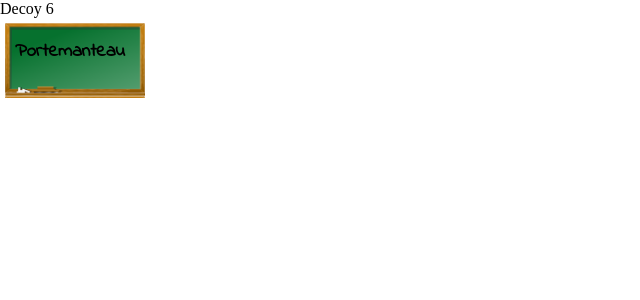
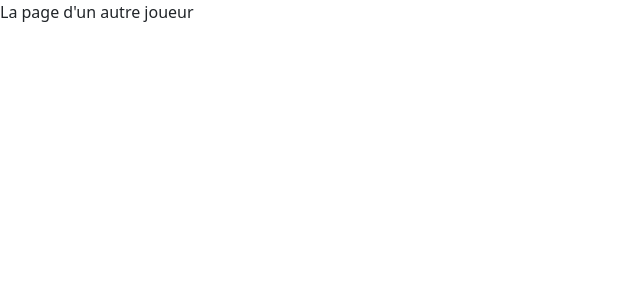
Before and after one commit to vvoix/decoy-6, a React (Create React App) app in the folder decoy6/: page /autre in a window 1280 px wide. Shown: the top 300 px of the page, without its empty margins (0-640 px from the left). Built offline with nearby package versions, Linux system fonts and the light colour scheme.

Commit message:
Navigation

```diff
--- a/decoy6/package.json
+++ b/decoy6/package.json
@@ -6,8 +6,10 @@
     "@testing-library/jest-dom": "^5.15.0",
     "@testing-library/react": "^11.2.7",
     "@testing-library/user-event": "^12.8.3",
+    "bootstrap": "^5.1.3",
     "node-sass": "^6.0.1",
     "react": "^17.0.2",
+    "react-bootstrap": "^2.0.2",
     "react-dom": "^17.0.2",
     "react-router-dom": "^6.0.1",
     "react-scripts": "4.0.3",
--- a/decoy6/src/App.js
+++ b/decoy6/src/App.js
@@ -1,10 +1,10 @@
-import Word from './components/Word';
+import Navigation from './components/Navigation';
 
 function App() {
   return (
     <div>
-      Decoy 6
-      <Word mot="Portemanteau" />
+      <Navigation />
+      <h1>Element App</h1>
     </div>
   );
 }
--- a/decoy6/src/components/Word.css
+++ b/decoy6/src/components/Mot.css
@@ -1,6 +1,6 @@
 @import url('https://fonts.googleapis.com/css2?family=Indie+Flower&display=swap');
 
-.word {
+.mot {
   width: 120px;
   height: 50px;
   margin: 5px;
--- /dev/null
+++ b/decoy6/src/components/Navigation.jsx
@@ -0,0 +1,46 @@
+import React from 'react';
+import { Outlet, Link } from 'react-router-dom';
+import { Nav } from 'react-bootstrap';
+import { Navbar } from 'react-bootstrap';
+import { NavDropdown } from 'react-bootstrap';
+import { Container } from 'react-bootstrap';
+
+const Navigation = () => {
+  return (
+    <div>
+      <nav
+        style={{
+          borderBottom: 'solid 1px',
+          paddingBottom: '1rem',
+        }}
+      >
+        <Link to="/autre">Autre</Link> | <Link to="/maitre">Maitre</Link>
+      </nav>
+    </div>
+  );
+};
+
+export default Navigation;
+
+{
+  /* <Navbar bg="light" expand="lg">
+  <Container>
+    <Navbar.Brand href="#home">Wordlet</Navbar.Brand>
+    <Navbar.Toggle aria-controls="basic-navbar-nav" />
+    <Navbar.Collapse id="basic-navbar-nav">
+      <Nav className="me-auto">
+        <Nav.Link href="#home">Home</Nav.Link>
+        <Nav.Link href="#link">Link</Nav.Link>
+        <NavDropdown title="Decoy 6" id="basic-nav-dropdown">
+          <NavDropdown.Item href="#action/3.1">Règles</NavDropdown.Item>
+          <NavDropdown.Item href="#action/3.2">Joueur maître</NavDropdown.Item>
+          <NavDropdown.Item href="#action/3.3">Autre joueur</NavDropdown.Item>
+          <NavDropdown.Divider />
+          <NavDropdown.Item href="#action/3.4">Separated link</NavDropdown.Item>
+        </NavDropdown>
+      </Nav>
+    </Navbar.Collapse>
+  </Container>
+</Navbar>;
+<Outlet />*/
+}
--- a/decoy6/src/components/Word.jsx
+++ /dev/null
@@ -1,12 +0,0 @@
-import React from 'react';
-import './Word.css';
-
-const Word = (props) => {
-  return (
-    <div className="word">
-      <h3>{props.mot}</h3>
-    </div>
-  );
-};
-
-export default Word;
--- a/decoy6/src/index.js
+++ b/decoy6/src/index.js
@@ -1,13 +1,22 @@
 import React from 'react';
 import ReactDOM from 'react-dom';
-import { BrowserRouter } from 'react-router-dom';
+import { BrowserRouter, Routes, Route } from 'react-router-dom';
+import App from './App';
+import Autre from './pages/Autre';
+import Maitre from './pages/Maitre';
+import Regles from './pages/Regles';
+
 import './index.css';
-import App from './App';
 
 ReactDOM.render(
   <React.StrictMode>
     <BrowserRouter>
-      <App />
+      <Routes>
+        <Route path="/" element={<App />} />
+        <Route path="autre" element={<Autre />} />
+        <Route path="maitre" element={<Maitre />} />
+        <Route path="regles" element={<Regles />} />
+      </Routes>
     </BrowserRouter>
   </React.StrictMode>,
   document.getElementById('root')
--- /dev/null
+++ b/decoy6/src/pages/Autre.js
@@ -0,0 +1,7 @@
+import React from 'react';
+
+const Autre = () => {
+  return <div>La page d'un autre joueur</div>;
+};
+
+export default Autre;
--- /dev/null
+++ b/decoy6/src/pages/Maitre.js
@@ -0,0 +1,7 @@
+import React from 'react';
+
+const Maitre = () => {
+  return <div>La page du maître du jeu</div>;
+};
+
+export default Maitre;
--- /dev/null
+++ b/decoy6/src/pages/Regles.js
@@ -0,0 +1,7 @@
+import React from 'react';
+import 'bootstrap/dist/css/bootstrap.min.css';
+const Regles = () => {
+  return <div>Les règles du jeu</div>;
+};
+
+export default Regles;
```
Also changed, not shown: decoy6/src/components/Mot.jsx (added, +12 -0 lines), decoy6/src/components/Naviagtion.css (added), 1 other file (tests, documents, lock files or other folders).
